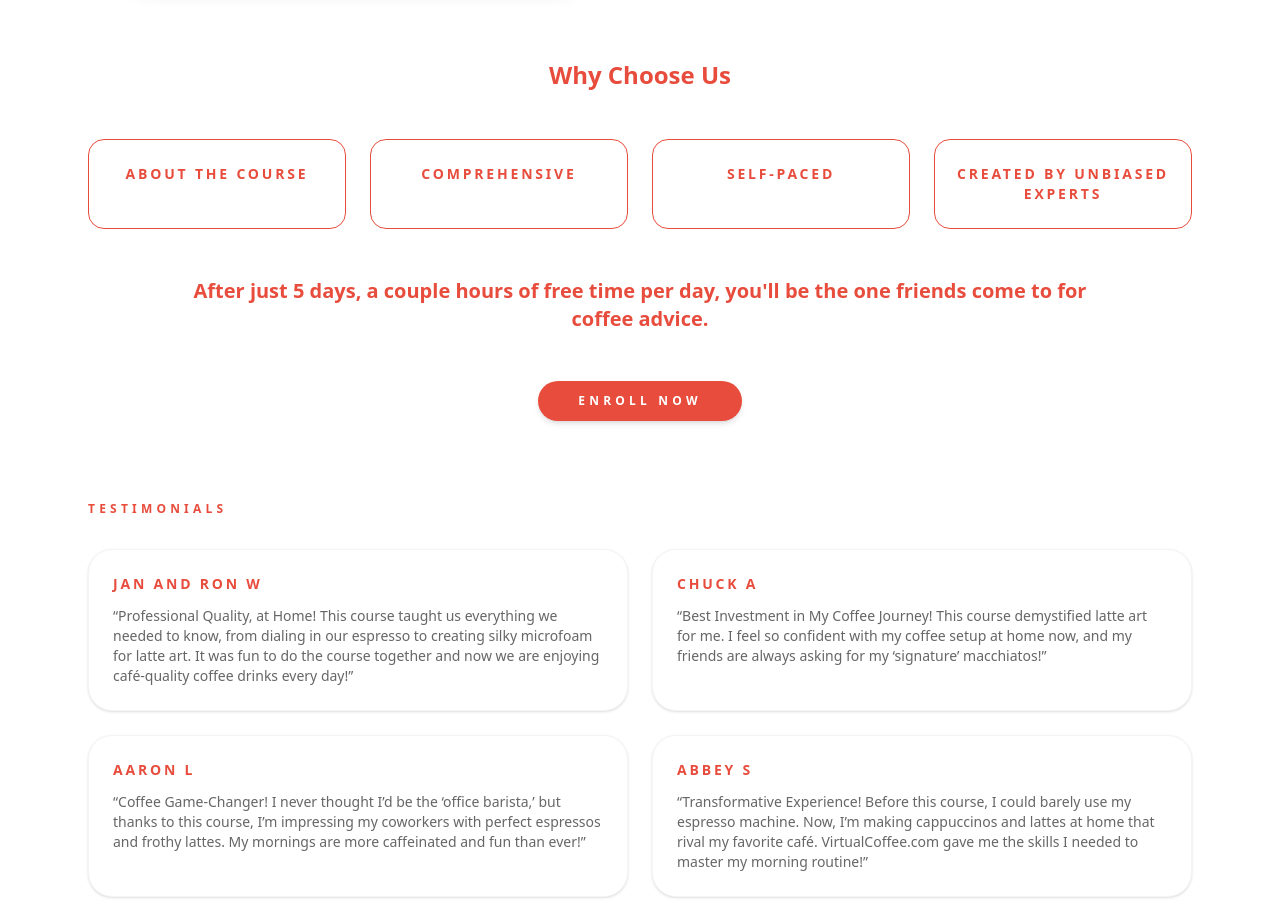
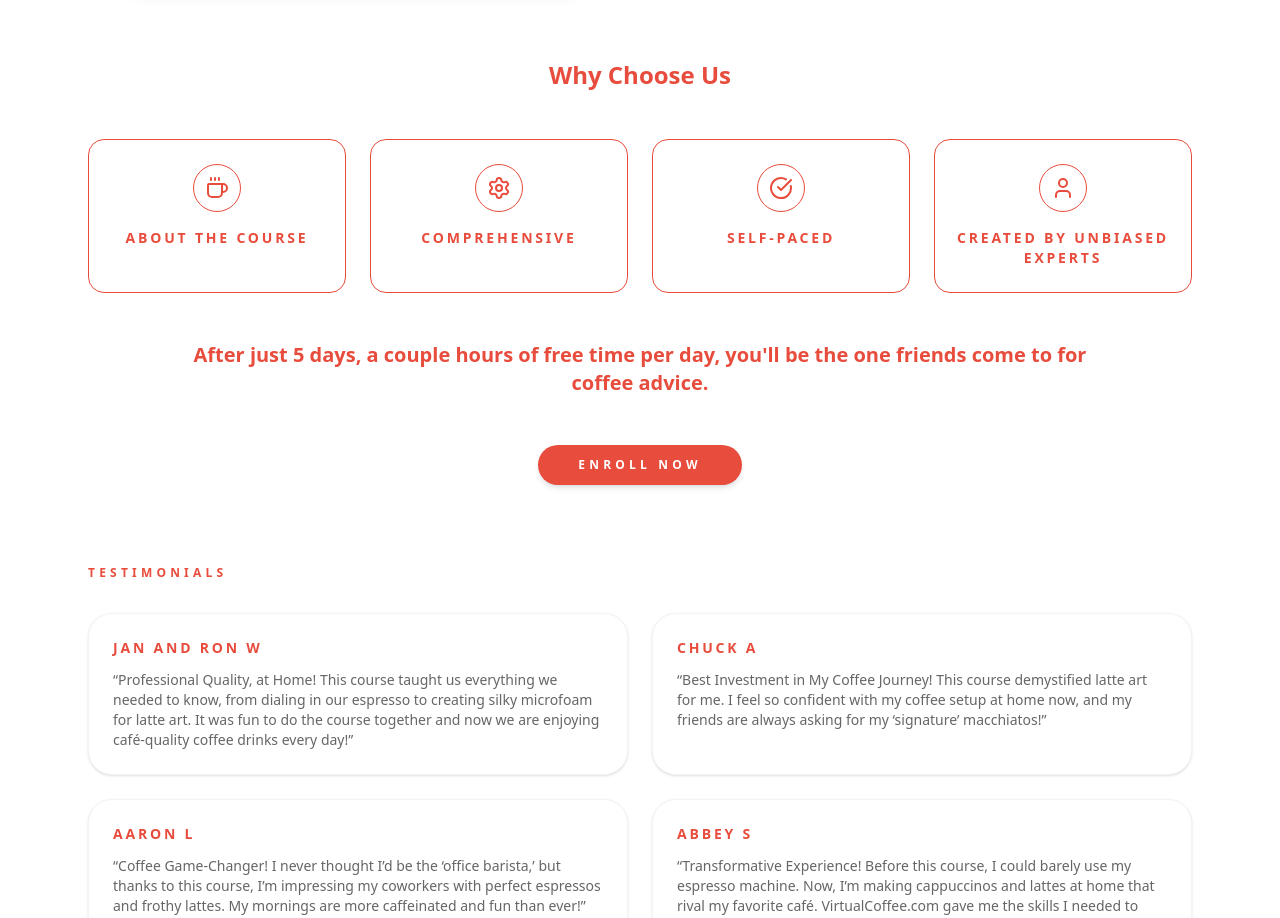
Before and after one commit to innovationwizard/virtualcoffee, a Next.js app: page / in a window 1280 px wide. Shown: the part 3200-4118 px from the top of the page. Built offline with nearby package versions, Linux system fonts and the light colour scheme.

Commit message:
Add Lucide icons to Why Choose Us cards.

```diff
--- a/app/page.tsx
+++ b/app/page.tsx
@@ -1,3 +1,5 @@
+import { Coffee, CheckCircle, User, Settings } from "lucide-react";
+
 export default function HomePage() {
   return (
     <main className="min-h-screen bg-white text-brand-text">
@@ -226,16 +228,19 @@ export default function HomePage() {
         </h4>
         <div className="grid gap-6 md:grid-cols-4">
           {[
-            "About the Course",
-            "Comprehensive",
-            "Self-paced",
-            "Created by Unbiased Experts",
-          ].map((label) => (
+            { label: "About the Course", icon: Coffee },
+            { label: "Comprehensive", icon: Settings },
+            { label: "Self-paced", icon: CheckCircle },
+            { label: "Created by Unbiased Experts", icon: User },
+          ].map(({ label, icon: Icon }) => (
             <div
               key={label}
-              className="rounded-2xl border border-brand-red px-4 py-6 text-sm font-semibold uppercase tracking-[0.2em] text-brand-red"
+              className="flex flex-col items-center gap-4 rounded-2xl border border-brand-red px-4 py-6 text-sm font-semibold uppercase tracking-[0.2em] text-brand-red"
             >
-              {label}
+              <span className="flex h-12 w-12 items-center justify-center rounded-full border border-brand-red">
+                <Icon className="h-6 w-6" />
+              </span>
+              <span className="text-center">{label}</span>
             </div>
           ))}
         </div>
```
